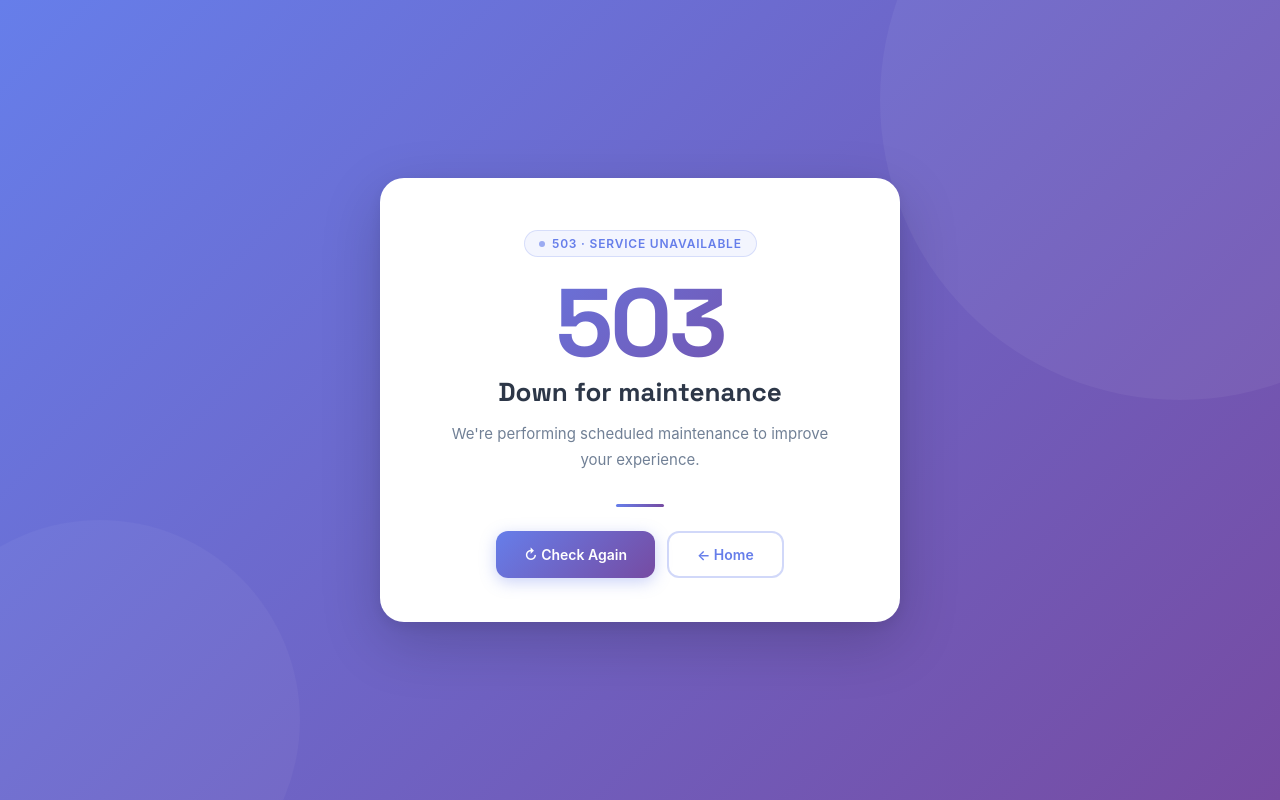
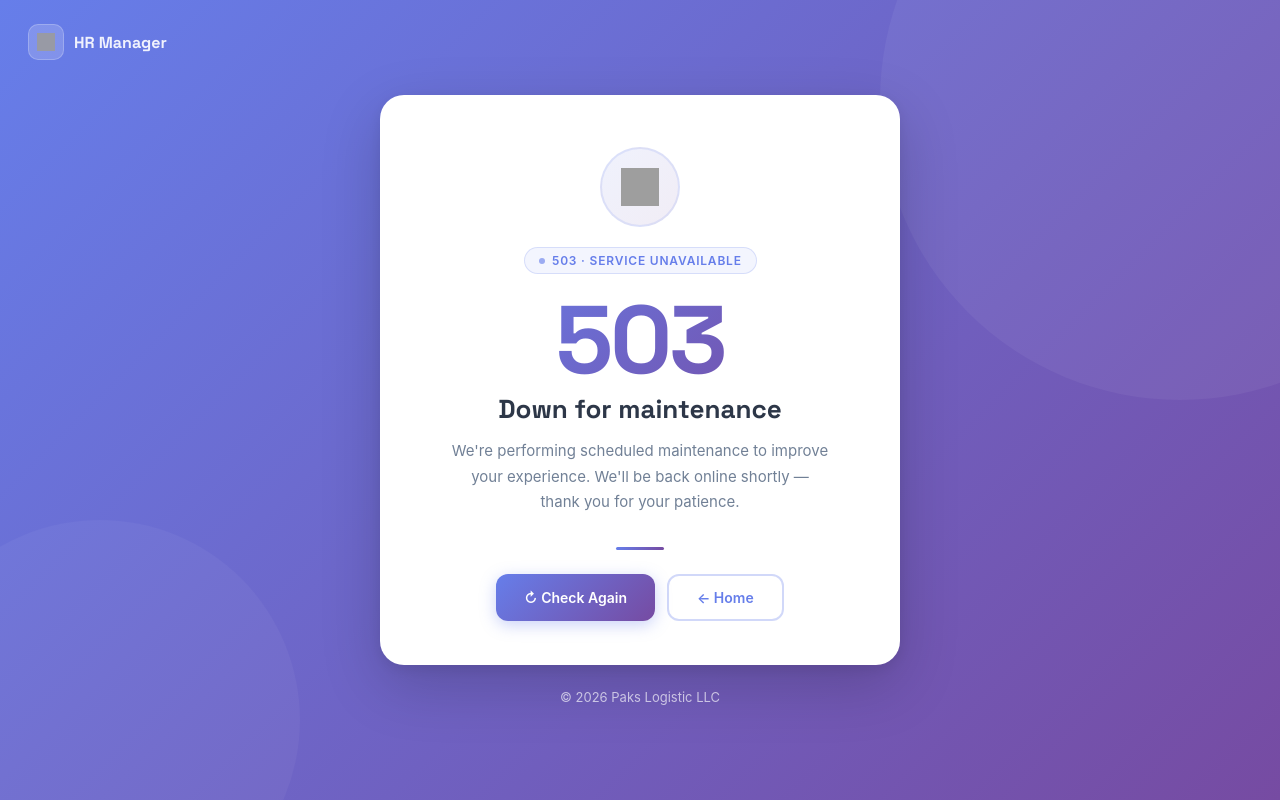
Before and after one commit to Pancake1432/Site-HR-Managment, a React (Vite) app: page /503 in a window 1280 px wide. Built offline with nearby package versions, Linux system fonts and the light colour scheme; grey boxes are pictures that could not be loaded.

Commit message:
Updated 503 error page
Modified the error 503 page looking like our design.

```diff
--- a/src/errors/MaintenancePage.tsx
+++ b/src/errors/MaintenancePage.tsx
@@ -1,28 +1,31 @@
 import { useNavigate } from 'react-router-dom';
 import '../styles/errors.css';
-
+import { Emoji } from '../components/Emoji';
 
 export default function MaintenancePage() {
   const navigate = useNavigate();
-
   return (
     <div className="error-page">
-      <div className="error-orbit error-orbit-1" />
-      <div className="error-orbit error-orbit-2" />
-      <div className="error-orbit error-orbit-3" />
+      <button className="error-brand" onClick={() => navigate('/')}>
+        <div className="error-brand-icon"><Emoji symbol="🏢" size={18} /></div>
+        HR Manager
+      </button>
 
       <div className="error-content">
+        <div className="error-icon"><Emoji symbol="🛠️" size={38} /></div>
+
         <div className="error-status-pill">
           <span className="error-status-dot" />
           503 · Service Unavailable
         </div>
 
-        <div className="error-code" data-text="503">503</div>
+        <div className="error-code">503</div>
 
         <h1 className="error-title">Down for maintenance</h1>
 
         <p className="error-description">
           We're performing scheduled maintenance to improve your experience.
+          We'll be back online shortly — thank you for your patience.
         </p>
 
         <div className="error-divider" />
@@ -36,6 +39,8 @@ export default function MaintenancePage() {
           </button>
         </div>
       </div>
+
+      <p className="error-footer">© 2026 Paks Logistic LLC</p>
     </div>
   );
 }
```
